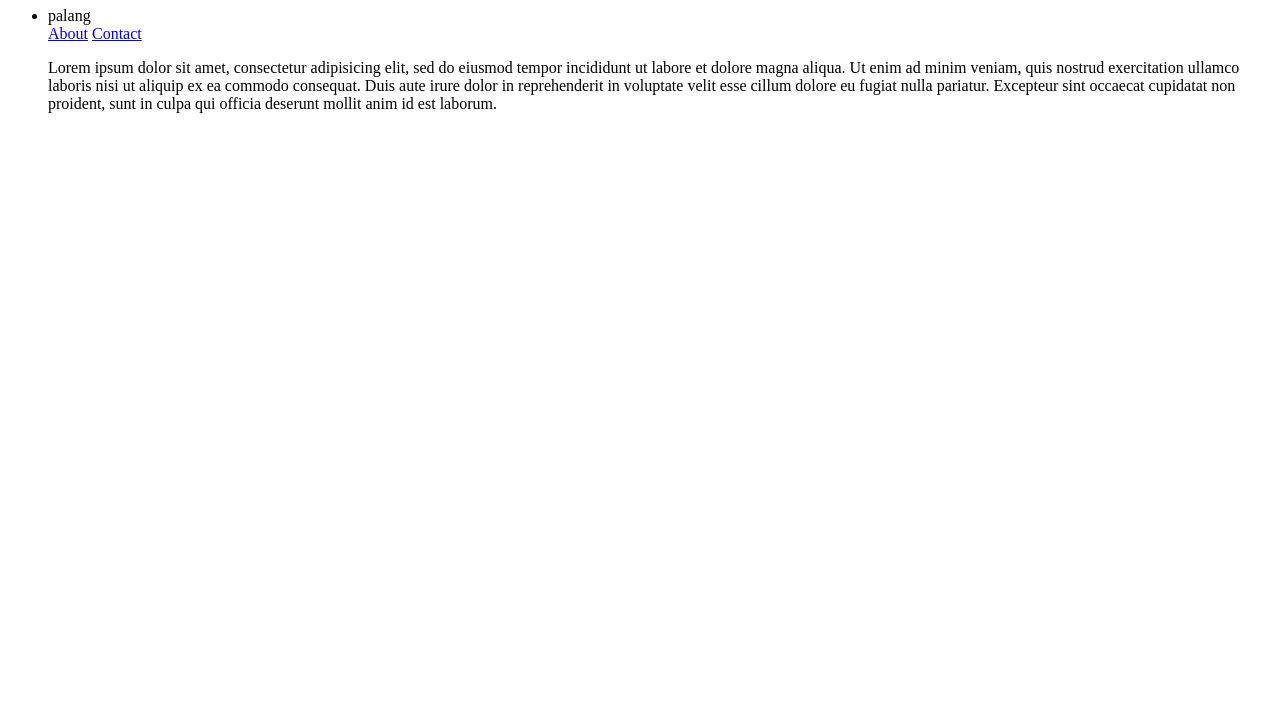
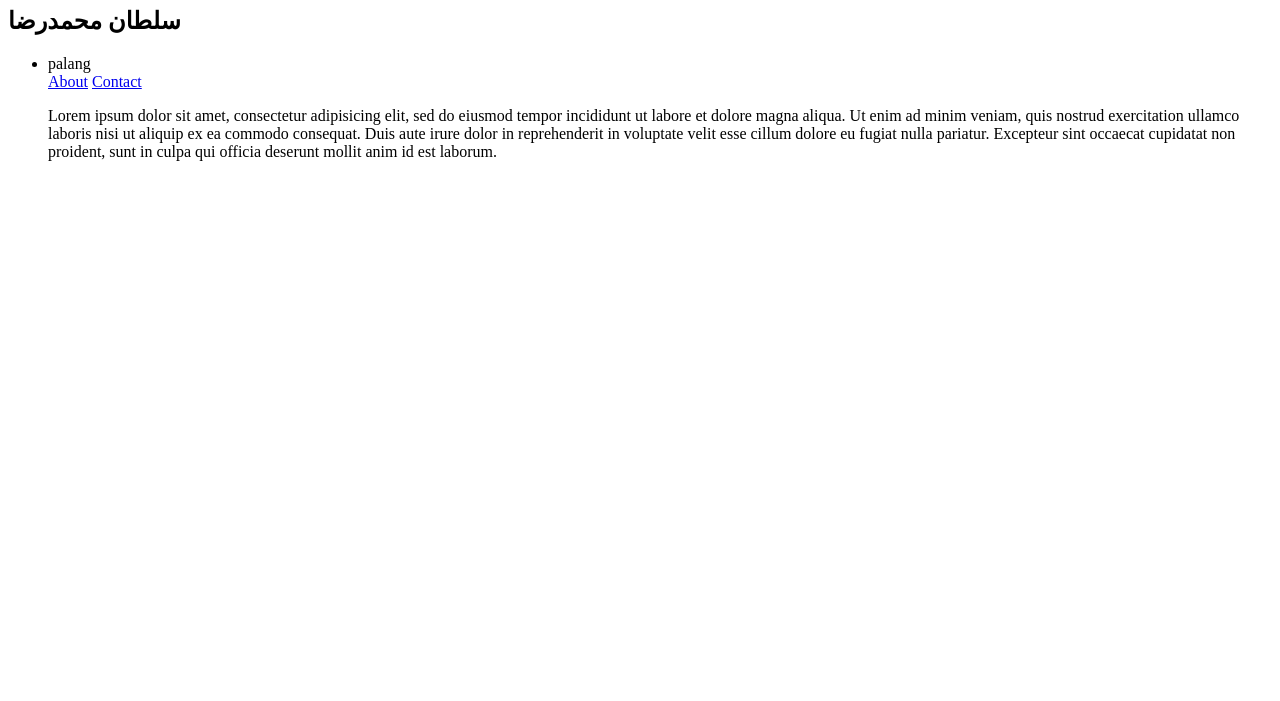
Before and after one commit to MohamadRezaaaaa/Soltan, a plain HTML site: page index.html in a window 1280 px wide. Shown: the part 99-800 px from the top of the page. Drawn offline with Linux system fonts and the light colour scheme.

Commit message:
add h2 to index

```diff
--- a/index.html
+++ b/index.html
@@ -8,6 +8,9 @@
     <<h1>
       welcome to index Page
      </h1>
+     <h2>
+      سلطان محمدرضا
+     </h2>
 	 <ul>
 	 <li>
 	 palang
```
